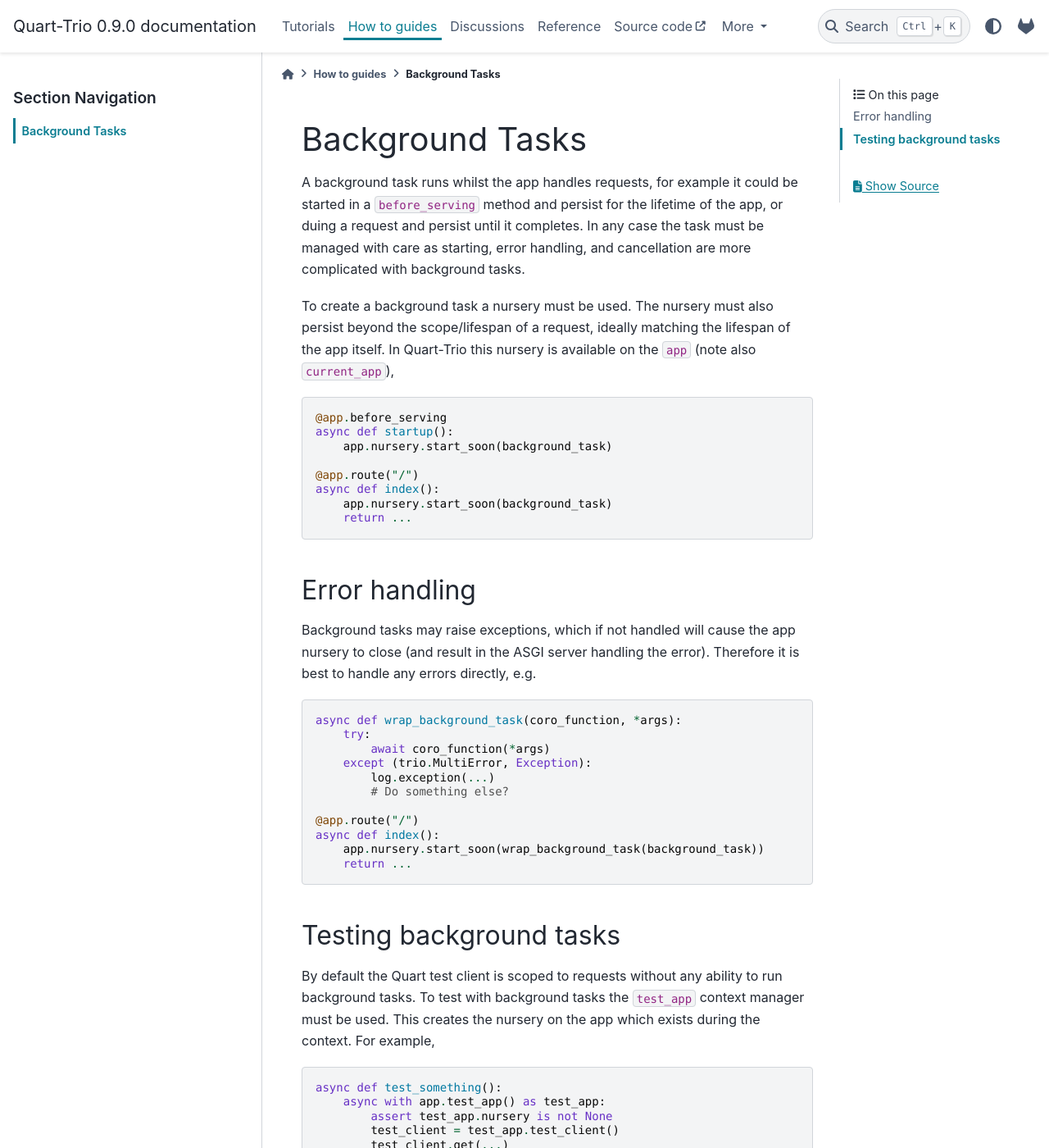
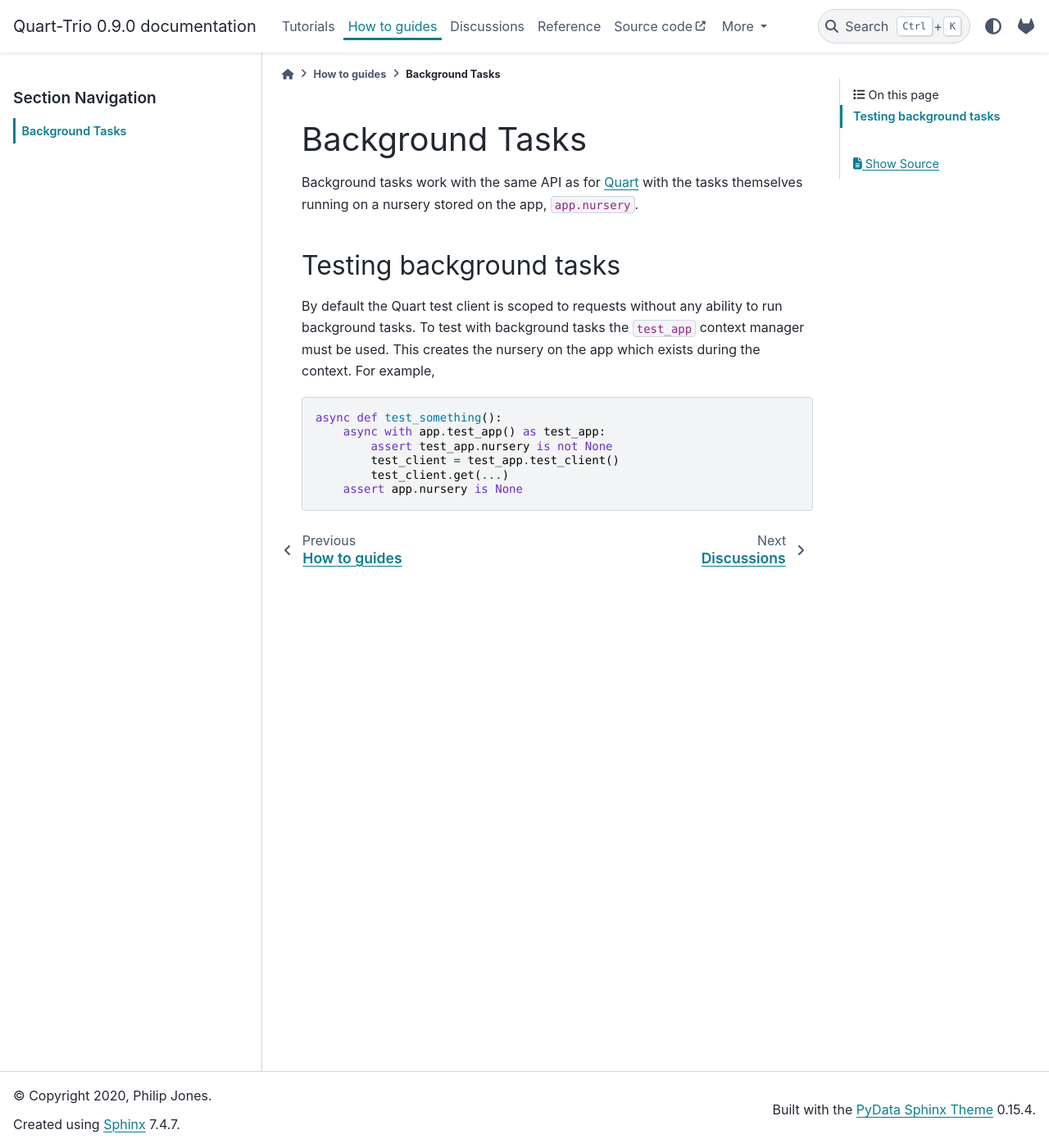
Before and after one commit to pgjones/quart-trio, a Sphinx documentation site: the page built from docs/how_to_guides/background_tasks.rst, in a window 1280 px wide and 1400 px high. Shown: the whole window at 82% size. Built offline with Sphinx 7.4.7 and the PyData theme 0.15.4, drawn with Linux system fonts in a browser that asks for light colours; pages that are not in the unit, such as notebooks, are missing from menus.

Commit message:
Update the background task documentation
Based on the new API and support.

```diff
--- a/docs/how_to_guides/background_tasks.rst
+++ b/docs/how_to_guides/background_tasks.rst
@@ -3,49 +3,10 @@
 Background Tasks
 ================
 
-A background task runs whilst the app handles requests, for example it
-could be started in a ``before_serving`` method and persist for the
-lifetime of the app, or duing a request and persist until it
-completes. In any case the task must be managed with care as starting,
-error handling, and cancellation are more complicated with background
-tasks.
-
-To create a background task a nursery must be used. The nursery must
-also persist beyond the scope/lifespan of a request, ideally matching
-the lifespan of the app itself. In Quart-Trio this nursery is
-available on the ``app`` (note also ``current_app``),
-
-.. code-block:: python
-
-    @app.before_serving
-    async def startup():
-        app.nursery.start_soon(background_task)
-
-    @app.route("/")
-    async def index():
-        app.nursery.start_soon(background_task)
-        return ...
-
-Error handling
---------------
-
-Background tasks may raise exceptions, which if not handled will cause
-the app nursery to close (and result in the ASGI server handling the
-error). Therefore it is best to handle any errors directly, e.g.
-
-.. code-block:: python
-
-    async def wrap_background_task(coro_function, *args):
-        try:
-            await coro_function(*args)
-        except (trio.MultiError, Exception):
-            log.exception(...)
-            # Do something else?
-
-    @app.route("/")
-    async def index():
-        app.nursery.start_soon(wrap_background_task(background_task))
-        return ...
+Background tasks work with the same API as for `Quart
+<https://pgjones.gitlab.io/quart/how_to_guides/background_tasks.html>`_
+with the tasks themselves running on a nursery stored on the app,
+``app.nursery``.
 
 Testing background tasks
 ------------------------
```
